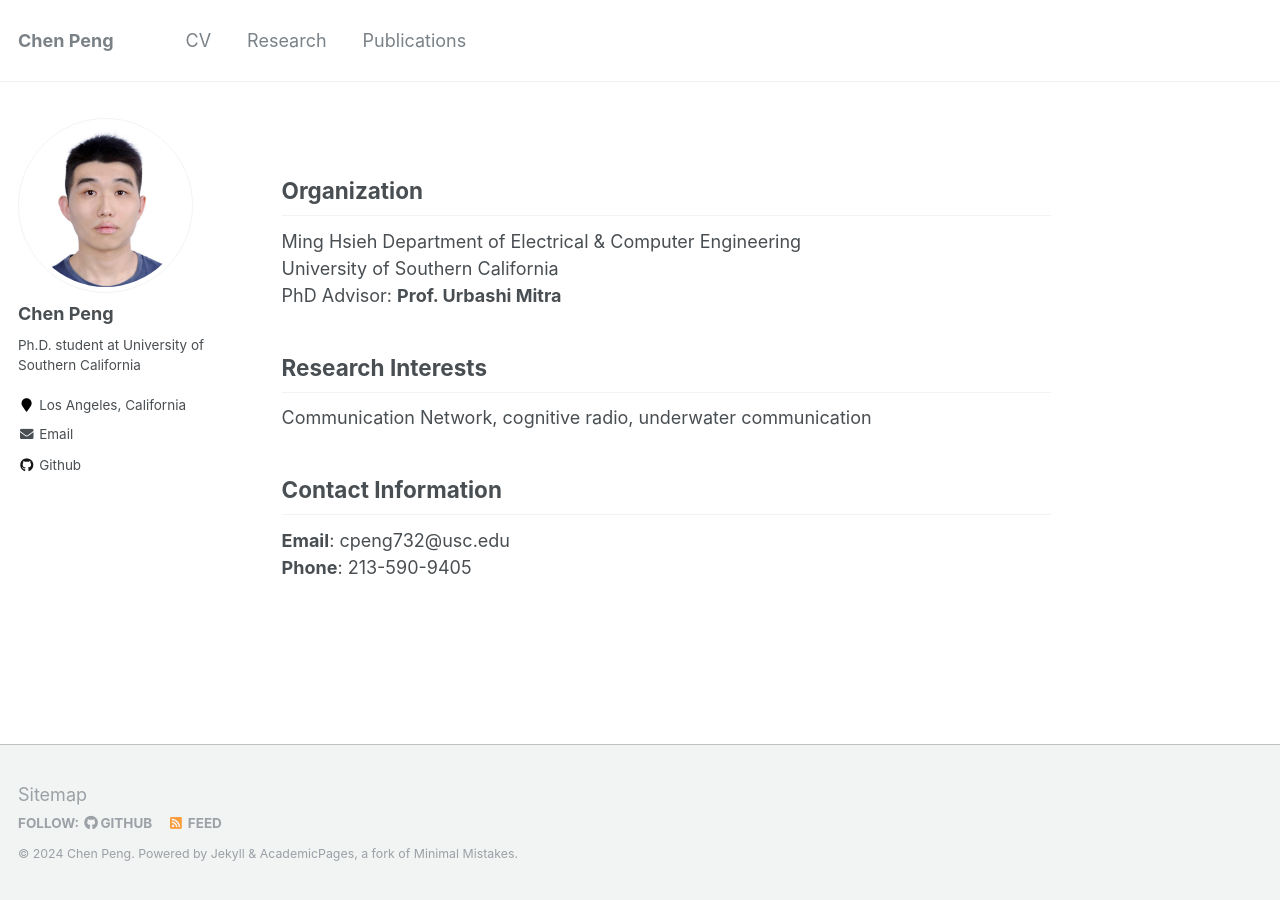
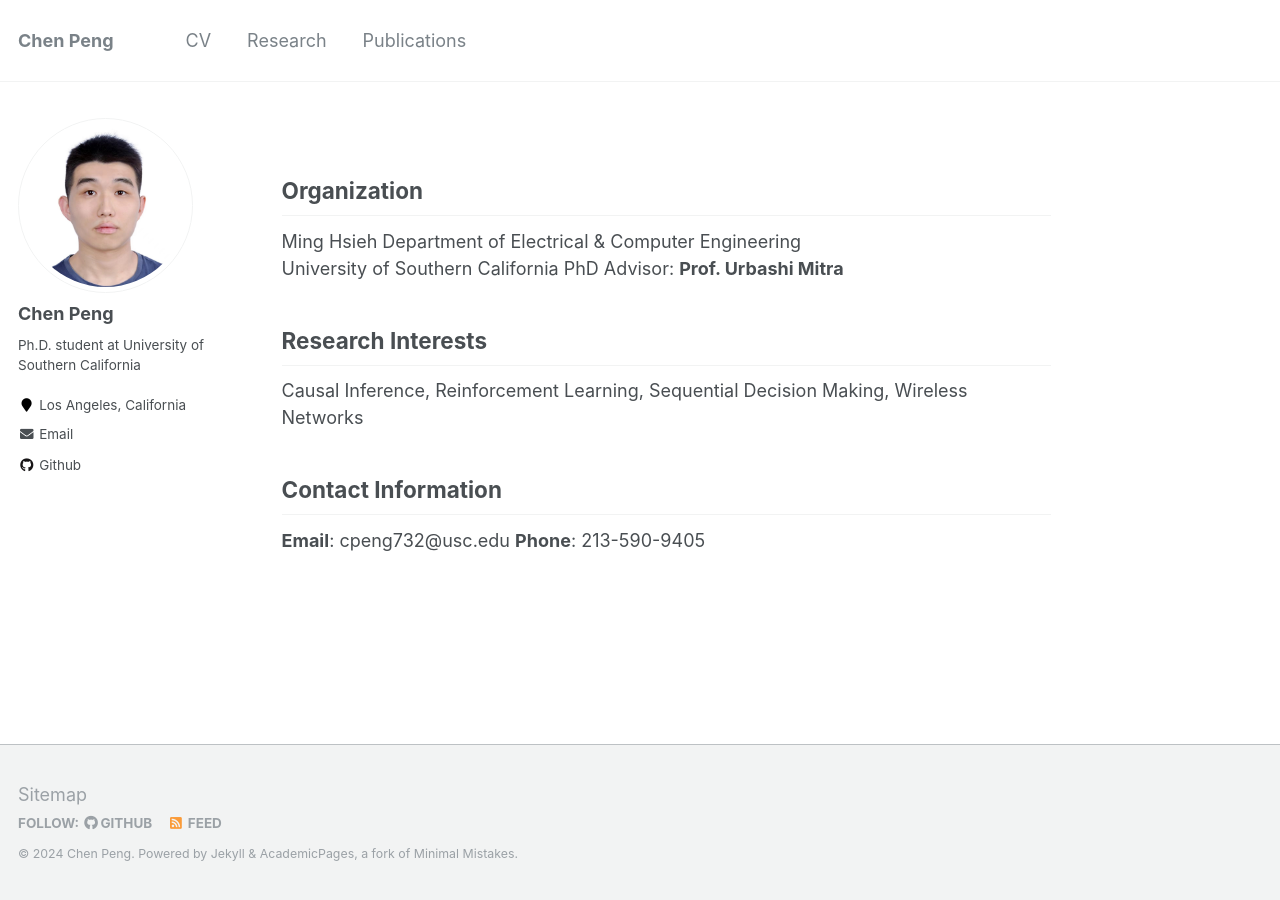
Before and after one commit to CalixPeng/CalixPeng.github.io, a Jekyll site: the page built from _pages/about.md, in a window 1280 px wide. Built offline with Jekyll 4.4.1, drawn with Linux system fonts in a browser that asks for light colours.

Commit message:
Update about.md

```diff
--- a/_pages/about.md
+++ b/_pages/about.md
@@ -14,7 +14,7 @@ University of Southern California
 PhD Advisor: **Prof. Urbashi Mitra**
 
 ## Research Interests
-Communication Network, cognitive radio, underwater communication
+Causal Inference, Reinforcement Learning, Sequential Decision Making, Wireless Networks
 
 ## Contact Information
 **Email**: cpeng732@usc.edu
```
